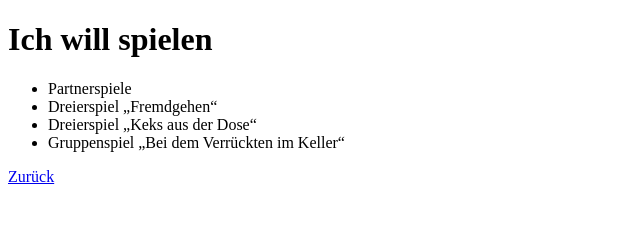
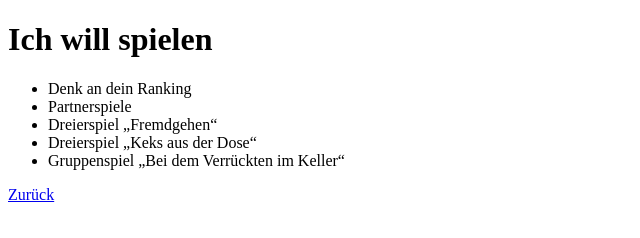
Before and after one commit to Deathraceking/Hypsilon, a plain HTML site: page spielen.html in a window 1280 px wide. Shown: the whole page, without its empty margins (0-640 px from the left). Drawn offline with Linux system fonts and the light colour scheme.

Commit message:
Update spielen.html

```diff
--- a/spielen.html
+++ b/spielen.html
@@ -11,6 +11,7 @@
 <h1>Ich will spielen</h1>
 
 <ul>
+<li>Denk an dein Ranking</li>
 <li>Partnerspiele</li>
 <li>Dreierspiel „Fremdgehen“</li>
 <li>Dreierspiel „Keks aus der Dose“</li>
```
